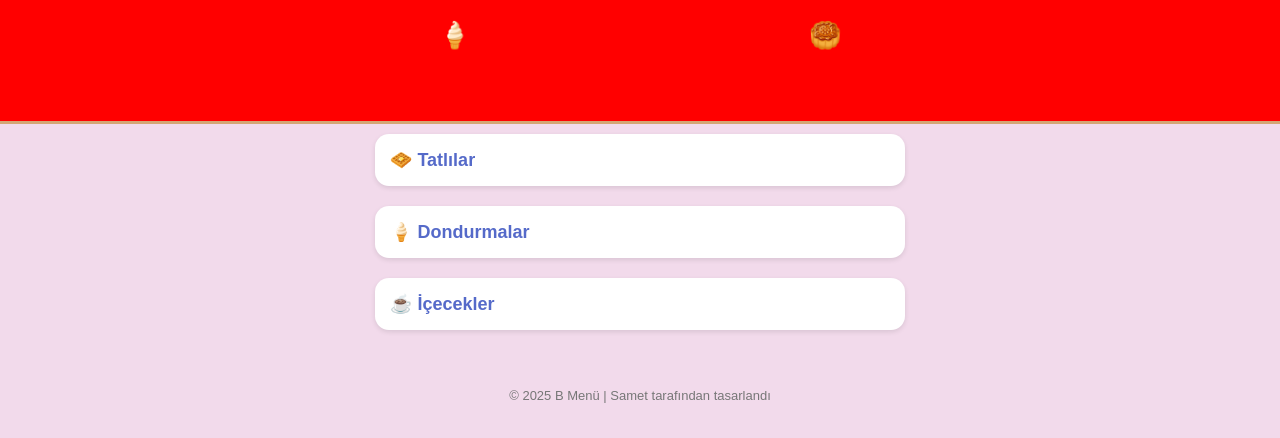
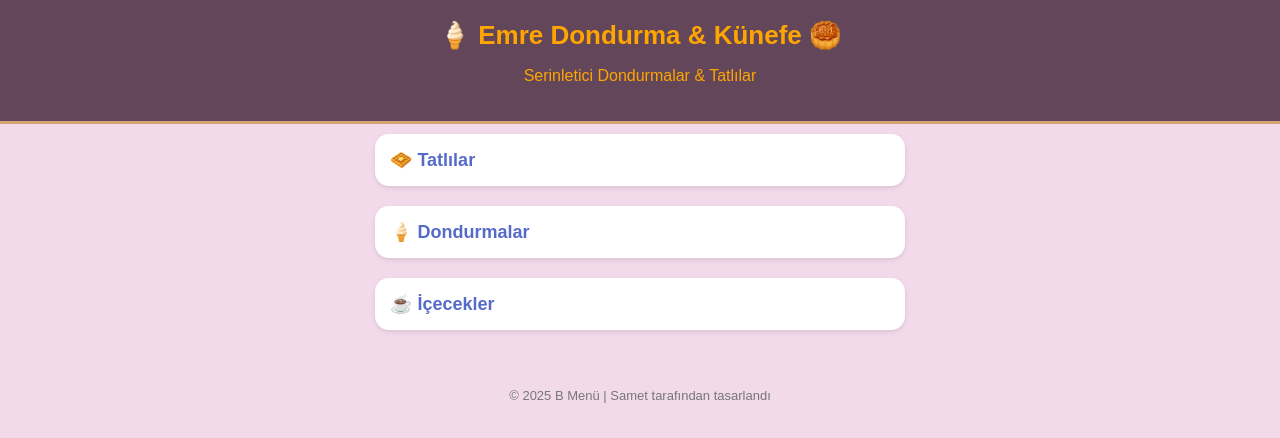
Before and after one commit to smtylcnkaya-cmyk/EMRE-DONDURMA, a plain HTML site: page index.html in a window 1280 px wide. Drawn offline with Linux system fonts and the light colour scheme.

Commit message:
Update style.css

```diff
--- a/style.css
+++ b/style.css
@@ -6,8 +6,8 @@ body {
 }
 
 header {
-  background: #ff0000;
-  color: red;
+  background: #63465A;
+  color: orange;
   text-align: center;
   padding: 20px 10px;
   border-bottom: 3px solid #d4a574;
```
